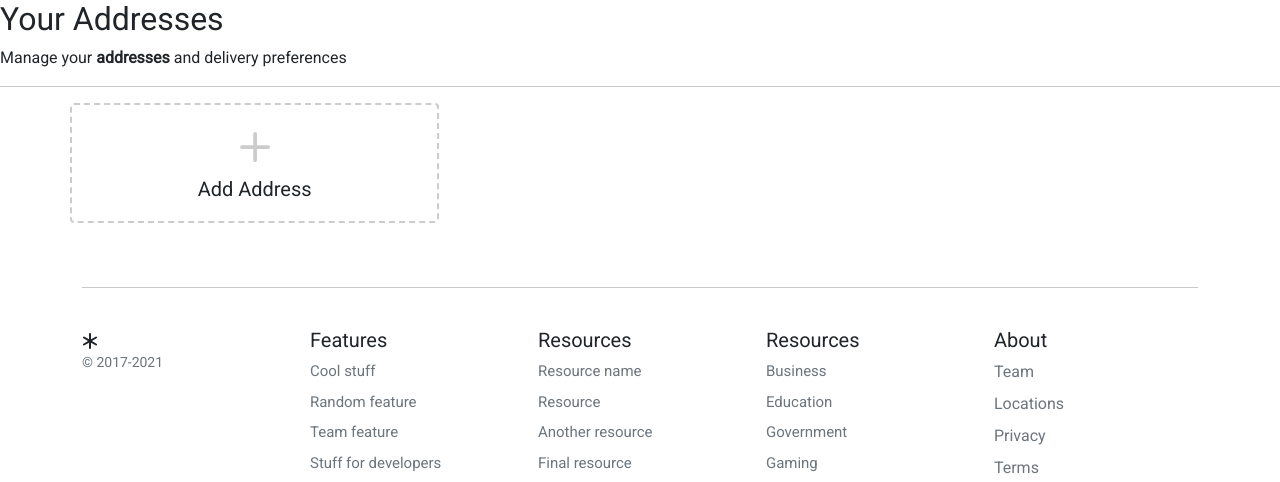
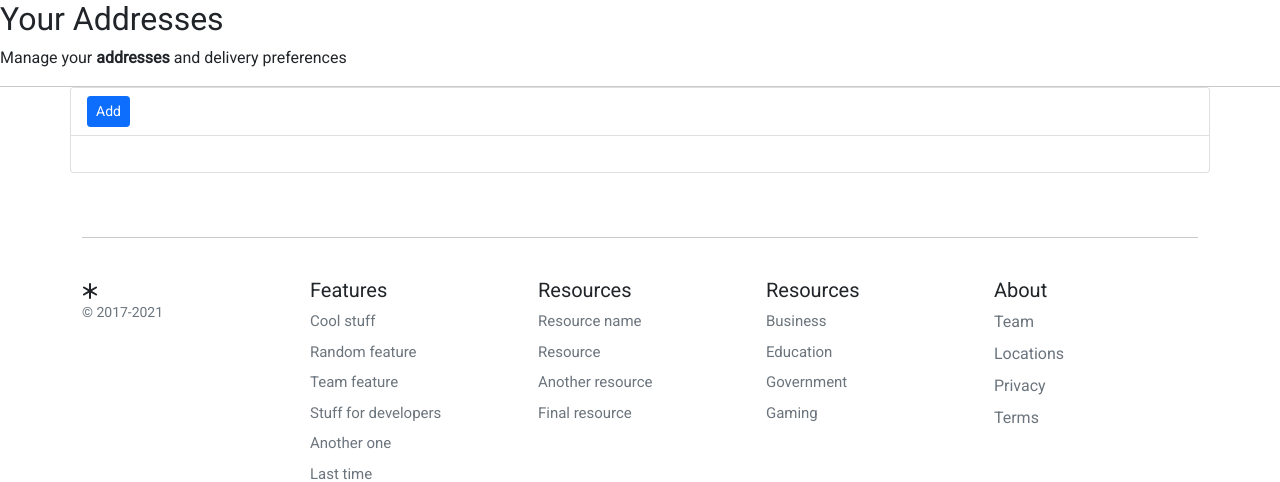
Before and after one commit to chrisdotgrubb/djangoEcommerce, a Django app: page /user/addresses/ in a window 1280 px wide. Shown: the part 113-595 px from the top of the page. Run offline with Django 4.2, Linux system fonts and the light colour scheme; the visitor is signed in with stand-in values (Sample User, id 1); data that the repository does not hold is empty; some libraries are stand-ins or nearby versions.

Commit message:
Changing addresses to use htmx rather than js.
Not finished.

```diff
--- a/templates/user/address/list.html
+++ b/templates/user/address/list.html
@@ -9,52 +9,23 @@
 	<hr/>
 	<div class="container px-0">
 		<div class="row row-cols-1 row-cols-sm-2 row-cols-md-3 g-3">
+			{% for address in addresses %}
+				<div class="col-6 text-end" hx-trigger="load, cartUpdatedEvent from:body" hx-get="{% url 'user:get_address' address.id %}">
+					{% include 'user/address/_address.html' %}
+				</div>
+			{% endfor %}
+		</div>
+		<div>
 			<div class="col">
-				<a href="{% url "user:add_address" %}" class="text-reset text-decoration-none" role="button" style="max-width: 540px;">
-					<div class="card mb-3 h-100" style="border: dashed 2px #ccc;">
-						<div class="row g-0 h-100">
-							<div class="col-12" style="min-height:100px">
-								<div class="card-body text-center position-absolute top-50 start-50 translate-middle">
-									<svg style="color:#ccc;" xmlns="http://www.w3.org/2000/svg" width="60" height="60" fill="currentColor"
-										 class="bi bi-plus" viewBox="0 0 16 16">
-										<path d="M8 4a.5.5 0 0 1 .5.5v3h3a.5.5 0 0 1 0 1h-3v3a.5.5 0 0 1-1 0v-3h-3a.5.5 0 0 1 0-1h3v-3A.5.5 0 0 1 8 4z"></path>
-									</svg>
-									<h1 class="h5">Add Address</h1>
-								</div>
-							</div>
-						</div>
+				<div class="card pb-3">
+					<div class="card-header bg-white small text-muted">
+						<button class="btn btn-primary btn-sm" hx-get="{% url 'user:address_form' %}" hx-swap="outerHTML">Add</button>
 					</div>
-				</a>
-			</div>
-			{% for address in addresses %}
-				<div class="col">
-					<div class="card pb-3">
-						<div class="card-header bg-white small text-muted">
-							{% if address.default %}
-								Default
-							{% endif %}
-							&nbsp;
-						</div>
-						<div class="card-body small pb-1">
-							<p class="card-text m-0 fw-bold">{{ address.name }}</p>
-							<p class="card-text m-0">{{ address.address_line_1 }}</p>
-							<p class="card-text m-0">{{ address.address_line_2 }}</p>
-							<p class="card-text m-0">{{ address.town_city }}</p>
-							<p class="card-text m-0">{{ address.zip }}</p>
-							<p class="card-text m-0">{{ address.formatted_phone }}</p>
-							<p class="card-text m-0">{{ address.delivery_instructions }}</p>
-							<div class="pt-5">
-								<a href="{% url 'user:edit_address' address.id %}" class="text-decoration-none">Edit</a>
-								|
-								<a href="{% url 'user:delete_address' address.id %}" class="text-decoration-none">Delete</a>
-								{% if not address.default %}
-									| <a href="{% url 'user:set_default_address' address.id %}" class="text-decoration-none">Set Default</a>
-								{% endif %}
-							</div>
-						</div>
+					<div class="card-body small pb-1">
+						{#						{% include 'user/address/_address_form.html' %}#}
 					</div>
 				</div>
-			{% endfor %}
+			</div>
 		</div>
 	</div>
 
--- a/user/urls.py
+++ b/user/urls.py
@@ -27,7 +27,9 @@
 	path('profile/delete/delete', views.delete_profile_view, name='delete_profile'),
 	path('profile/delete_finished/', TemplateView.as_view(template_name='user/delete_finished.html'), name='delete_finished'),
 	path('addresses/', views.address_list_view, name='addresses'),
-	path('add_address/', views.add_address_view, name='add_address'),
+	# path('add_address/', views.add_address_view, name='add_address'),
+	path('address_form/', views.address_form, name='address_form'),
+	path('get_address/<uuid:uuid>/', views.get_address, name='get_address'),
 	path('addresses/edit/<slug:id>/', views.edit_address_view, name='edit_address'),
 	path('addresses/delete/<slug:id>/', views.delete_address_view, name='delete_address'),
 	path('addresses/set_default/<slug:id>/', views.set_default_address_view, name='set_default_address'),
--- a/user/views.py
+++ b/user/views.py
@@ -141,9 +141,24 @@
 @login_required
 def address_list_view(request):
 	addresses = Address.objects.filter(customer=request.user)
-	context = {'addresses': addresses}
+	form = UserAddressForm()
+	context = {
+		'addresses': addresses,
+		# 'form': form
+	}
 	return TemplateResponse(request, 'user/address/list.html', context)
 
+
+@login_required
+def address_form(request):
+	context = {'form': UserAddressForm()}
+	return TemplateResponse(request, 'user/address/_address_form.html', context)
+
+@login_required
+def get_address(request, uuid):
+	address = UserAddress.objects.get(pk=uuid)
+
+	return TemplateResponse(request, 'user/address/_address.html', {'address': address})
 
 @login_required
 def add_address_view(request):
```
Also changed, not shown: templates/user/address/_address.html (added, +27 -0 lines), templates/user/address/_address_form.html (added, +27 -0 lines).
